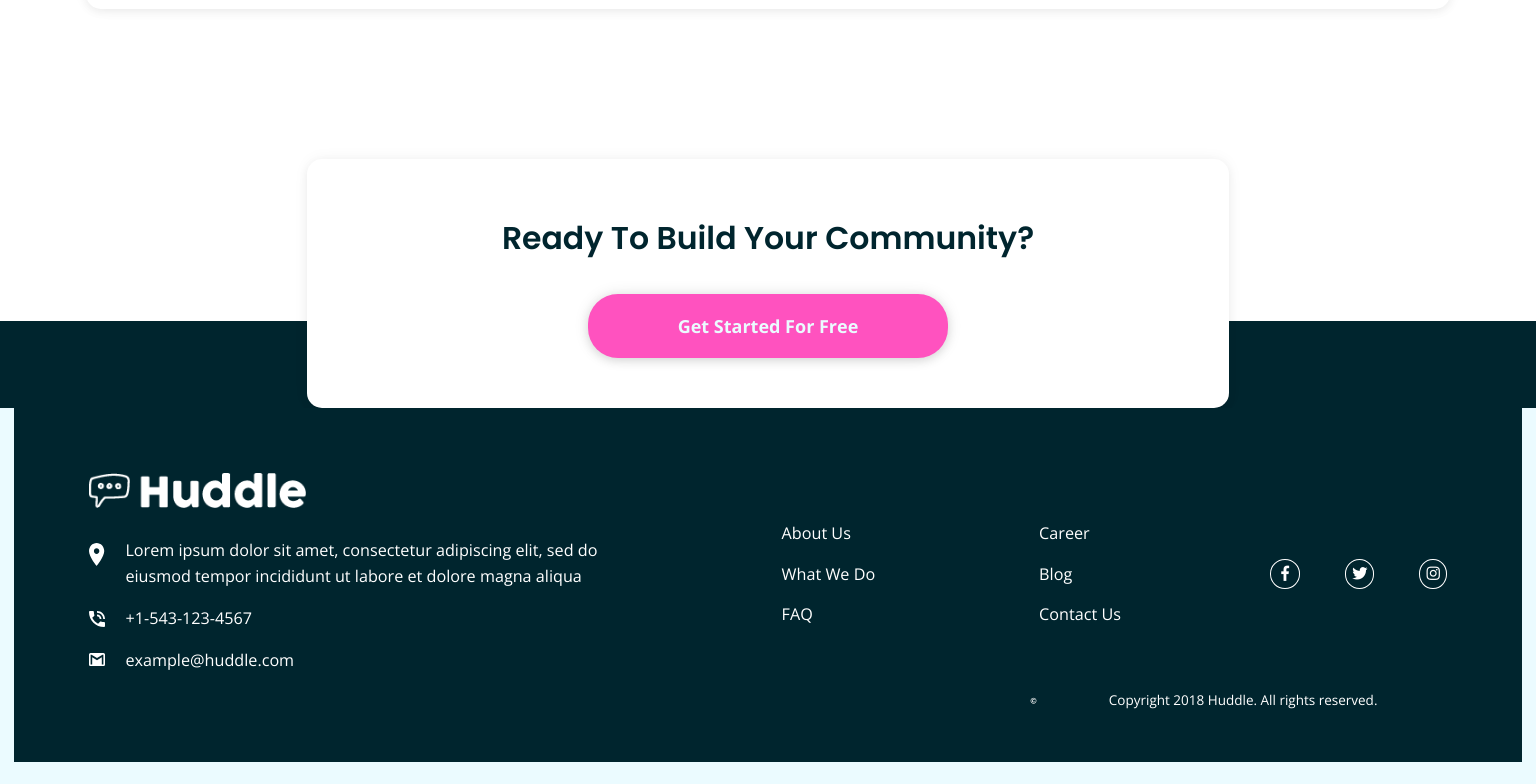
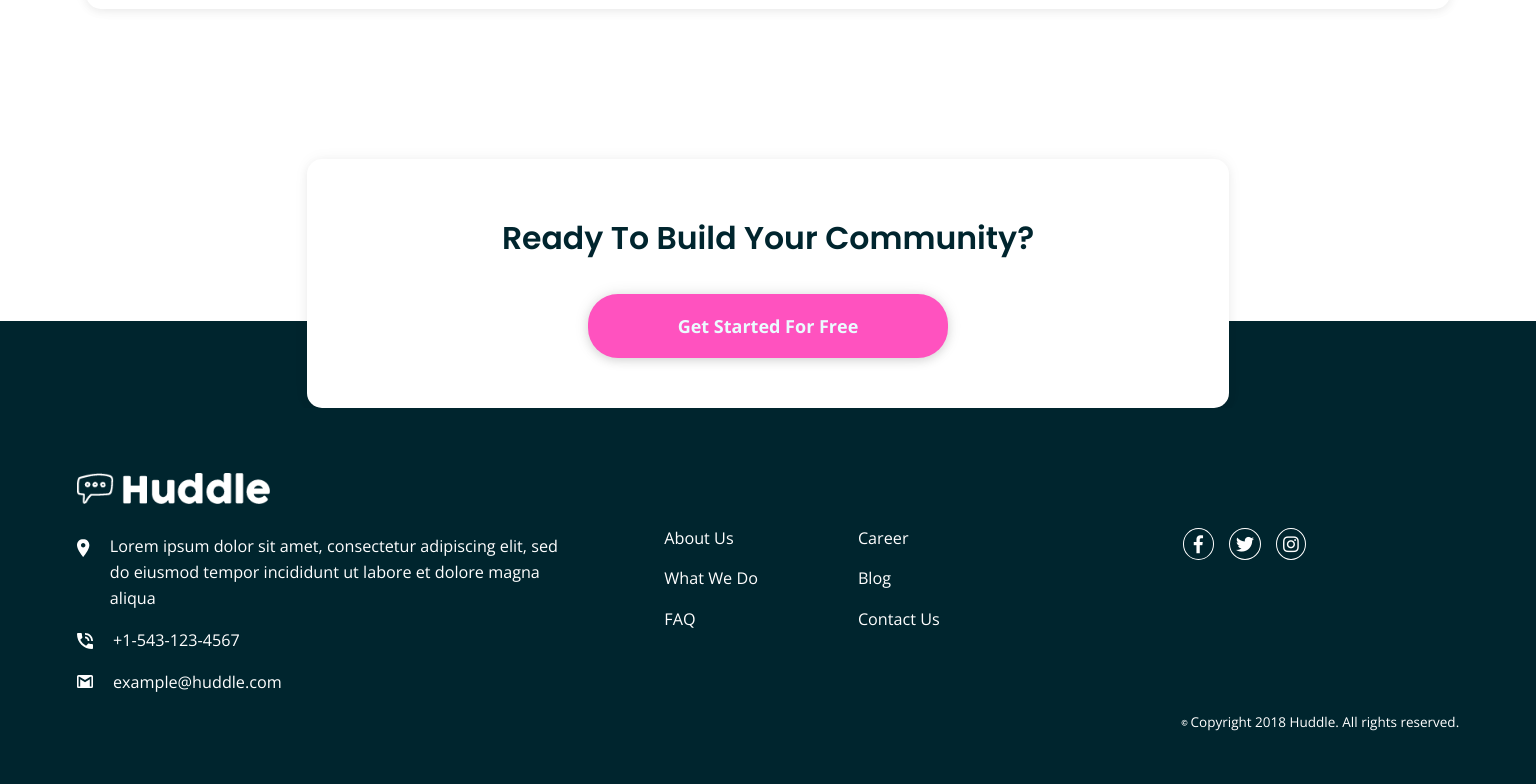
Before and after one commit to LesleyWesley/huddle-landing-page, a plain HTML site: page index.html in a window 1536 px wide. Shown: the part 2626-3410 px from the top of the page. Before the commit the page ends 3388 px from the top, so only its background shows below. Drawn offline with nearby package versions, Linux system fonts and the light colour scheme.

Commit message:
Added large desktop styling to footer

```diff
--- a/css/main.css
+++ b/css/main.css
@@ -209,6 +209,7 @@ footer {
   flex-flow: row wrap;
   background-color: #00252E;
   padding: 50px 0;
+  width: 100%;
 }
 
 .footer-logo  {
@@ -233,7 +234,7 @@ footer img {
 footer p {
   color: #FFF;
   margin-top: 0;
-  width: 90%;
+  width: auto;
   text-align: left;
   line-height: 1.6em;
 }
@@ -290,7 +291,6 @@ i.fab.fa-facebook-f {
   font-size: .75em;
   margin-bottom: 0;
   text-align: center;
-  width: 80%;
 }
 
 footer i {
@@ -520,15 +520,15 @@ footer .full-width {
   padding: 0;
 }
 
-.copyright p {
-  width: 30%;
-}
 
 /*=========================================================
 
         LARGE DESKTOP STYLING
 
 ======================================================*/
+
+@media only screen and (min-width: 1440px) {
+
 
 header img {
   width: 15%;
@@ -606,3 +606,37 @@ aside {
 aside a {
   font-size: 1em;
 }
+
+/*=========== FOOTER - LARGE DESKTOP ===================== */
+
+
+footer .full-width {
+  align-items: flex-start;
+}
+
+.contact {
+  width: 35%;
+}
+
+.bottom-nav {
+  justify-content: flex-start;
+  width: 30%;
+  padding-top: 60px;
+}
+
+ul {
+  padding-right: 100px;
+}
+
+.social {
+  justify-content: flex-start;
+  width: 20%;
+  padding-top: 70px;
+}
+
+.social i {
+  margin-right: 15px;
+  font-size: 1em;
+}
+
+}
```
